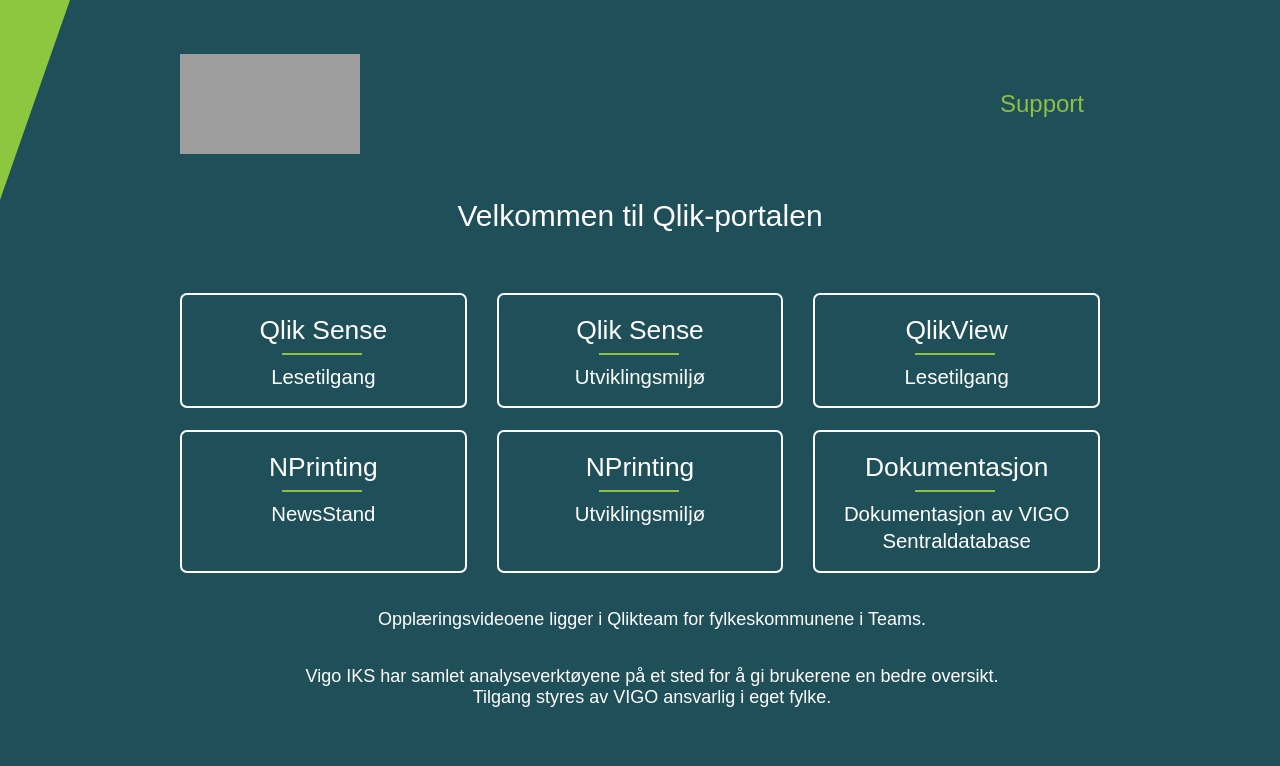
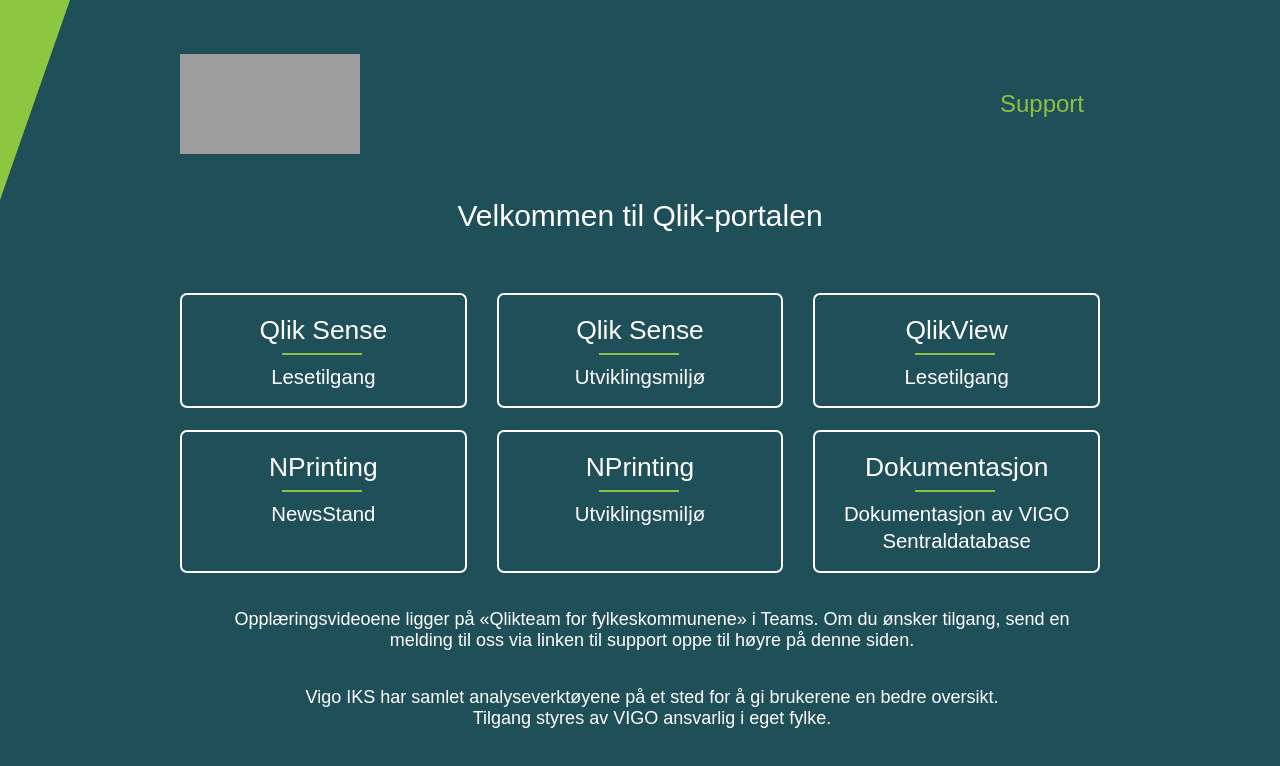
Before and after one commit to FINTLabs/vigo-qlik-menu-frontend, a React (Create React App) app: page / in a window 1280 px wide. Shown: the top 766 px of the page. Built offline with nearby package versions, Linux system fonts and the light colour scheme; grey boxes are pictures that could not be loaded.

Commit message:
updated teams message

```diff
--- a/src/App.jsx
+++ b/src/App.jsx
@@ -30,8 +30,11 @@
 
             </MainContainer>
             <footer>
-                <p>Opplæringsvideoene ligger i Qlikteam for fylkeskommunene i Teams.</p>
-                <p>Vigo IKS har samlet analyseverktøyene på et sted for å gi brukerene en bedre oversikt.<br/>
+                <p>Opplæringsvideoene ligger på «Qlikteam for fylkeskommunene» i Teams. Om du ønsker
+                    tilgang, send en melding til oss via linken til support oppe til høyre på denne
+                    siden.</p>
+                <p>Vigo IKS har samlet analyseverktøyene på et sted for å gi brukerene en bedre
+                    oversikt.<br/>
                     Tilgang styres av VIGO ansvarlig i eget fylke.</p>
             </footer>
         </>
```
